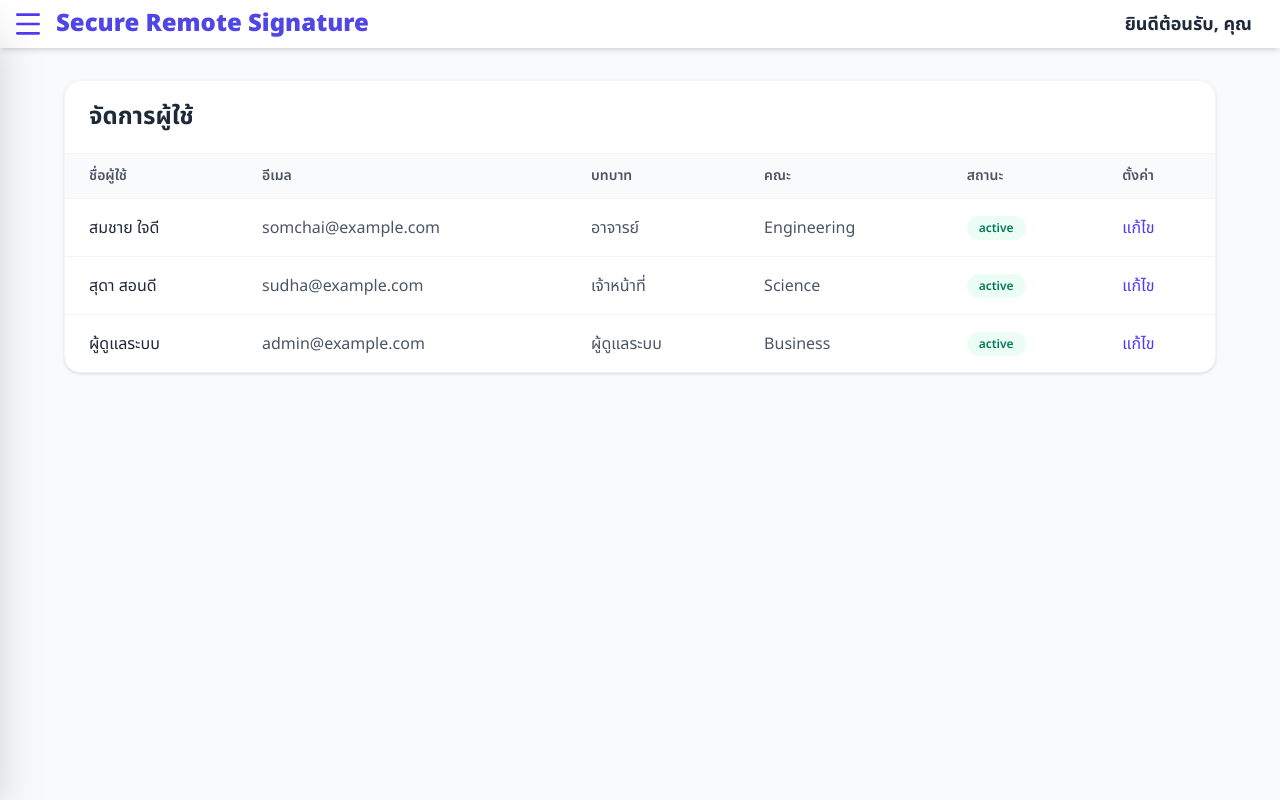
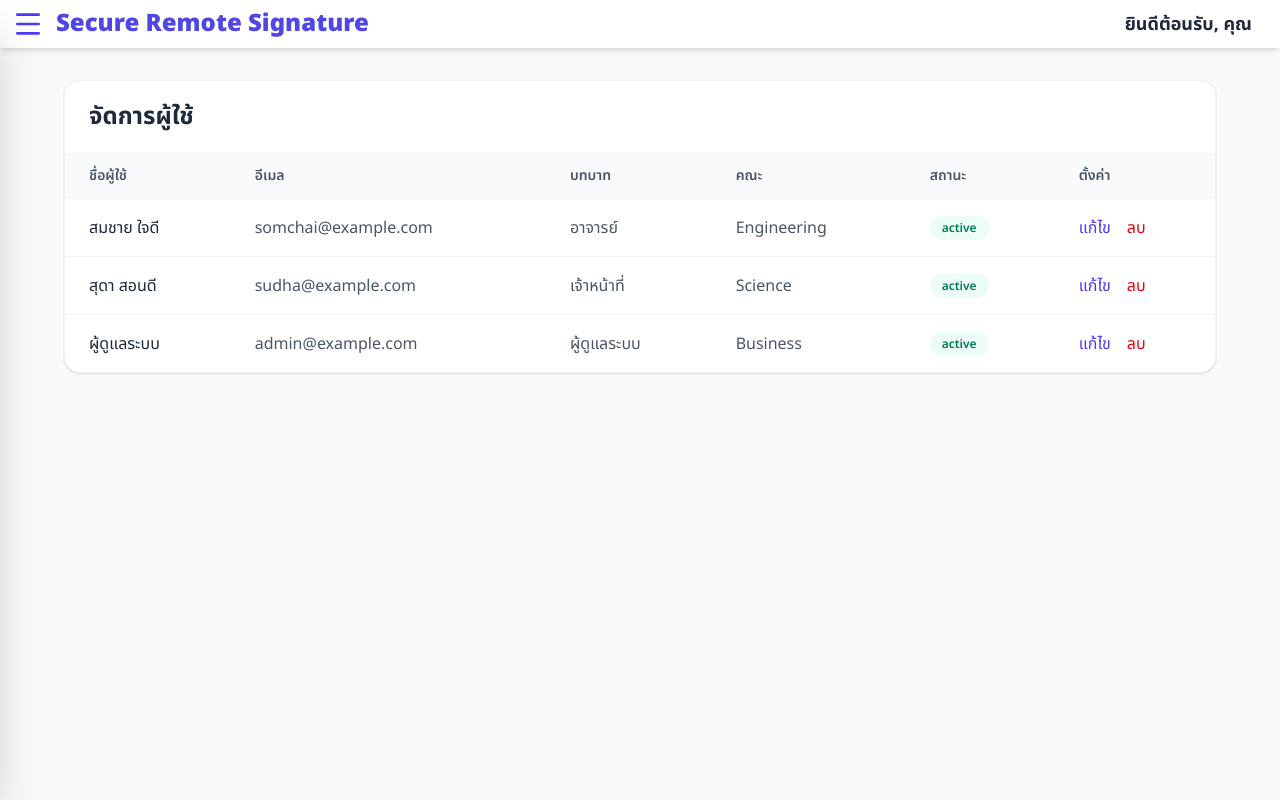
Before and after one commit to Secure-Remote-signature/RemoteSecureSignature, a Next.js app in the folder frontend/: page /admin/usersManagement in a window 1280 px wide. Built offline with nearby package versions, Linux system fonts and the light colour scheme; no server answers; sample sign-in values are in the browser's storage.

Commit message:
feat(admin): add delete functionality for users in Admin Users page

```diff
--- a/frontend/app/admin/usersManagement/page.tsx
+++ b/frontend/app/admin/usersManagement/page.tsx
@@ -71,6 +71,14 @@ export default function AdminUsersPage() {
     }
   };
 
+  const handleDelete = (user: User) => {
+    if (confirm(`คุณต้องการลบผู้ใช้ ${user.name} ใช่หรือไม่?`)) {
+      setUsers((prev) => prev.filter((u) => u.id !== user.id));
+      if (editingUser?.id === user.id) {
+        handleCloseModal();
+      }
+    }
+  };
 
   return (
     <section className="min-h-full bg-[#F8FAFC] p-6 pi:p-8">
@@ -104,12 +112,20 @@ export default function AdminUsersPage() {
                     </span>
                   </td>
                   <td className="px-6 py-4">
+                    <div className="flex items-center gap-4">
                       <button
                         className="text-indigo-600 hover:text-indigo-900"
                         onClick={() => handleEdit(user)}
                       >
                         แก้ไข
                       </button>
+                      <button
+                        className="text-red-600 hover:text-red-900"
+                        onClick={() => handleDelete(user)}
+                      >
+                        ลบ
+                      </button>
+                    </div>
                   </td>
                 </tr>
               ))}
```
Lines whose indentation alone changed are shown as unchanged.
